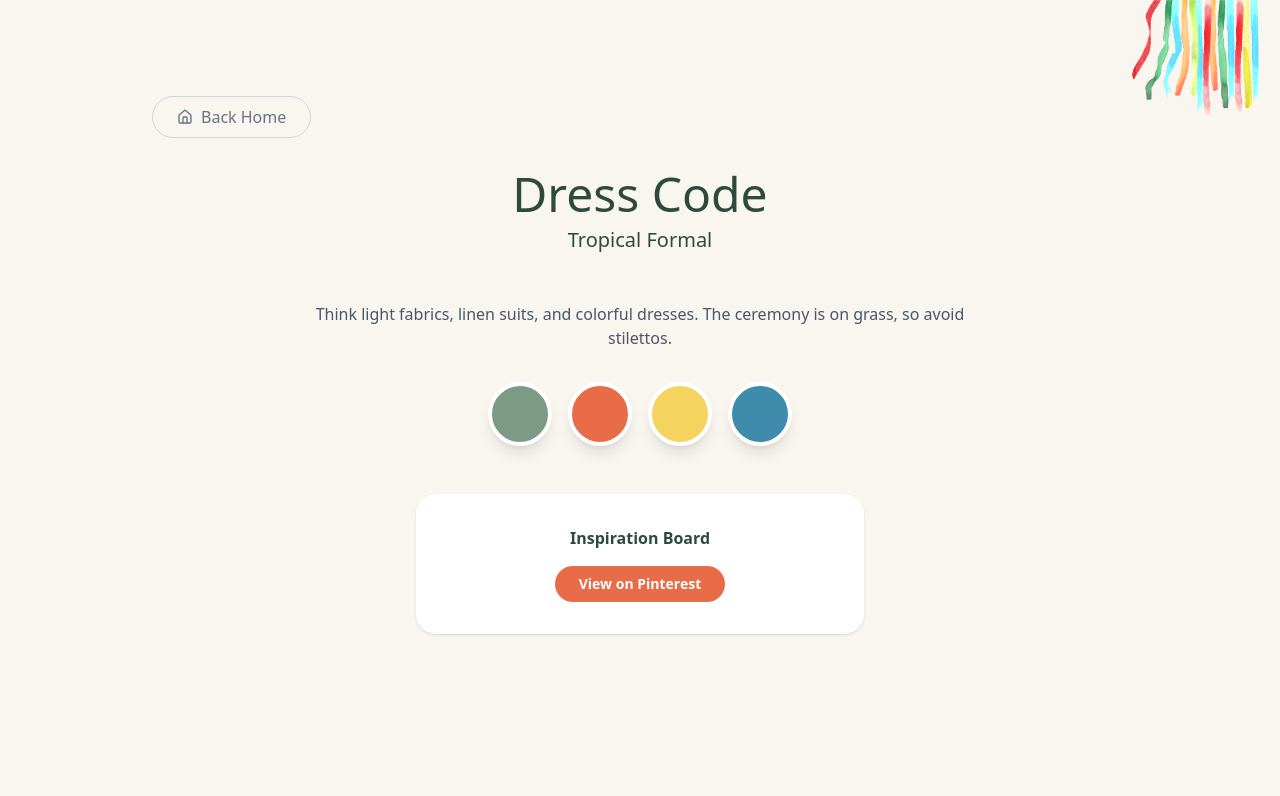
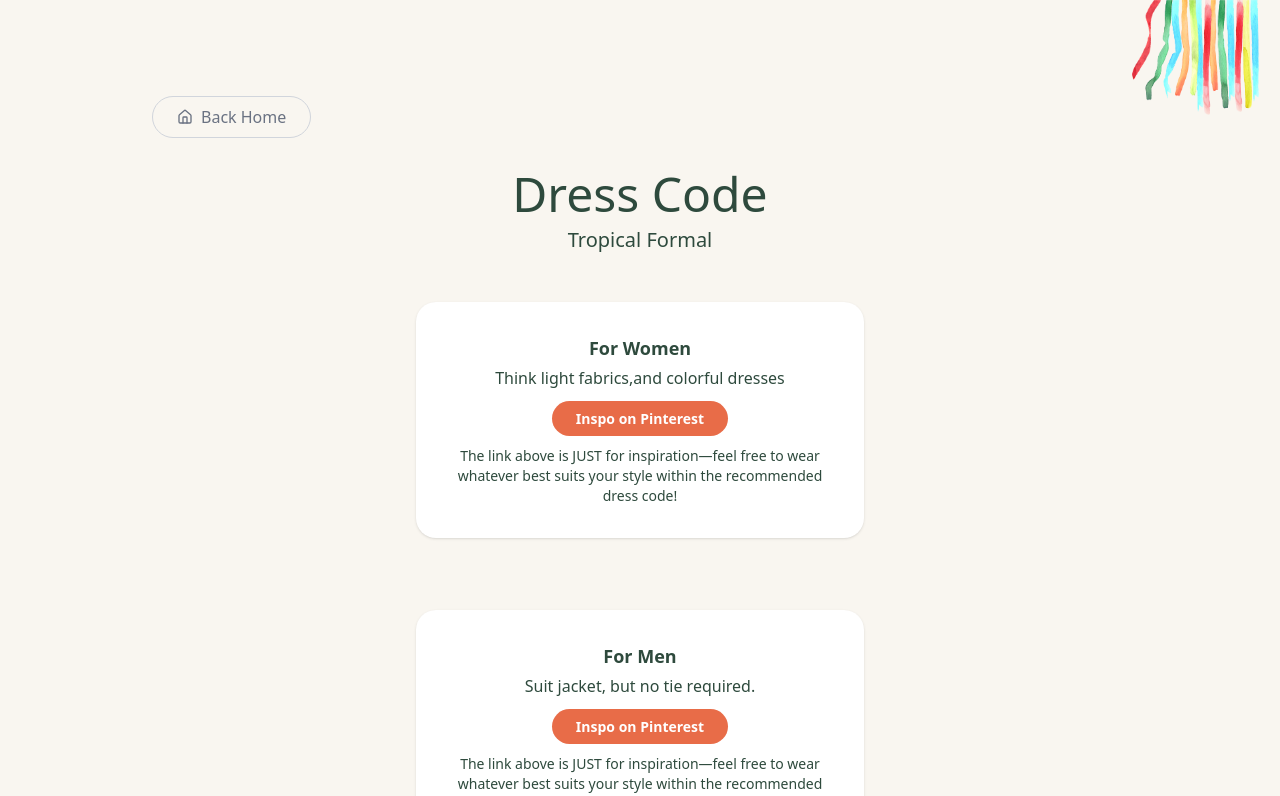
Before and after one commit to pnametala/wedding-gemini, a React (Vite) app: page /dress in a window 1280 px wide. Shown: the top 796 px of the page. Built offline with nearby package versions, Linux system fonts and the light colour scheme.

Commit message:
dress code

```diff
--- a/src/pages/DessCodePage.jsx
+++ b/src/pages/DessCodePage.jsx
@@ -8,22 +8,52 @@ export const DressCodePage = ({t, lang}) => (
         <BackButton lang={lang}/>
         <SectionHeader title={t.nav.dress.title} sub={t.nav.dress.sub}/>
         <p className="max-w-2xl mx-auto text-gray-600 mb-8">
-            {lang === 'en'
-                ? "Think light fabrics, linen suits, and colorful dresses. The ceremony is on grass, so avoid stilettos."
-                : "Tecidos leves, linho e vestidos coloridos. A cerimônia será na grama, evite salto fino."}
+
         </p>
-        <div className="flex justify-center gap-4 mb-12">
+
+        {/* <div className="flex justify-center gap-4 mb-12">
             {['var(--color-muted)', 'var(--color-secondary)', 'var(--color-accent)', 'var(--color-highlight)'].map((c, i) => (
                 <div key={i} className={`w-16 h-16 rounded-full border-4 border-white shadow-lg`}
                      style={{backgroundColor: c}}></div>
             ))}
+        </div> */}
+        <div className="bg-white p-8 rounded-[20px] max-w-md mx-auto shadow-sm">
+            <div className="font-bold mb-1 text-lg">{lang === 'en'
+                ? "For Women"
+                : "Mulheres"}</div>
+            <div className="mb-4">{lang === 'en'
+                ? "Think light fabrics,and colorful dresses"
+                : "Vetsidos longos ou mid. Com tecidos leves e coloridos se possível."}</div>
+            <a href="https://pin.it/71WBUlZlW" target="_blank"
+                className="bg-[var(--color-secondary)] text-white px-6 py-2 rounded-full font-bold text-sm hover:opacity-90">
+                {lang === 'en' ? 'Inspo on Pinterest' : 'Inspirações no Pinterest'}
+            </a>
+            <div class="mt-4 text-sm">{lang === 'en'
+                ? "The link above is JUST for inspiration—feel free to wear whatever best suits your style within the recommended dress code!"
+                : "O link acima é APENAS para inspiração, fique a vontade para usar o que for mais a sua cara dentro do traje recomendado!"}</div>
+            {/* TODO: ADD BUTTON */}
         </div>
-        <div className="bg-white p-8 rounded-[20px] max-w-md mx-auto shadow-sm">
-            <h4 className="font-bold mb-4">Inspiration Board</h4>
-            <button
+        <br />
+        <br />
+        <br />
+
+       <div className="bg-white p-8 rounded-[20px] max-w-md mx-auto shadow-sm">
+            <div className="font-bold mb-1 text-lg">{lang === 'en'
+                ? "For Men"
+                : "Para Homens"}</div>
+            <div className="mb-4">{lang === 'en'
+                ? "Suit jacket, but no tie required."
+                : "Blazer/Terno, gravata não obrigatória. Tons claros ou coloridos se possível."}</div>
+            <a href="https://pin.it/7ktYN4Rkf" target="_blank"
+
                 className="bg-[var(--color-secondary)] text-white px-6 py-2 rounded-full font-bold text-sm hover:opacity-90">
-                {lang === 'en' ? 'View on Pinterest' : 'Ver no Pinterest'}
-            </button>
+                {lang === 'en' ? 'Inspo on Pinterest' : 'Inspirações no Pinterest'}
+            </a>
+
+            <div class="mt-4 text-sm">{lang === 'en'
+                ? "The link above is JUST for inspiration—feel free to wear whatever best suits your style within the recommended dress code!"
+                : "O link acima é APENAS para inspiração, fique a vontade para usar o que for mais a sua cara dentro do traje recomendado!"}</div>
+            {/* TODO: ADD BUTTON */}
         </div>
     </div>
 );
```
